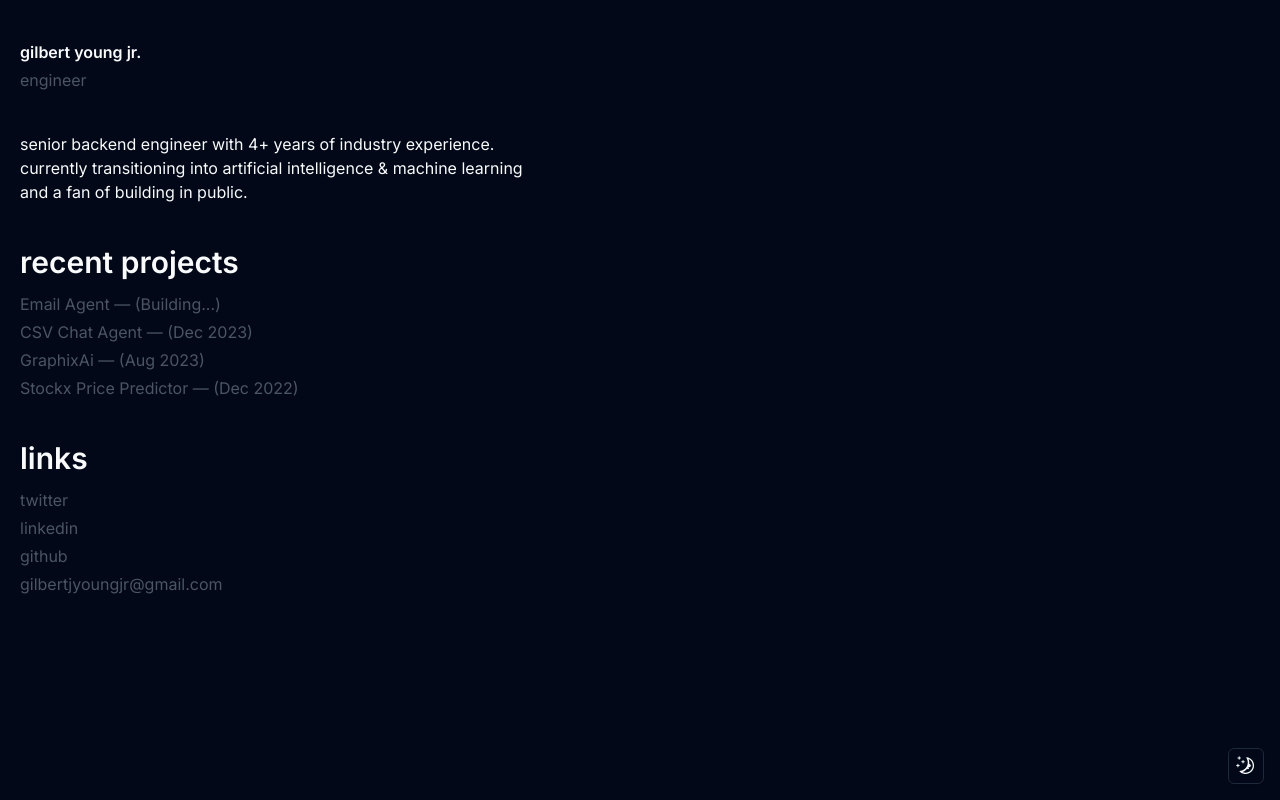
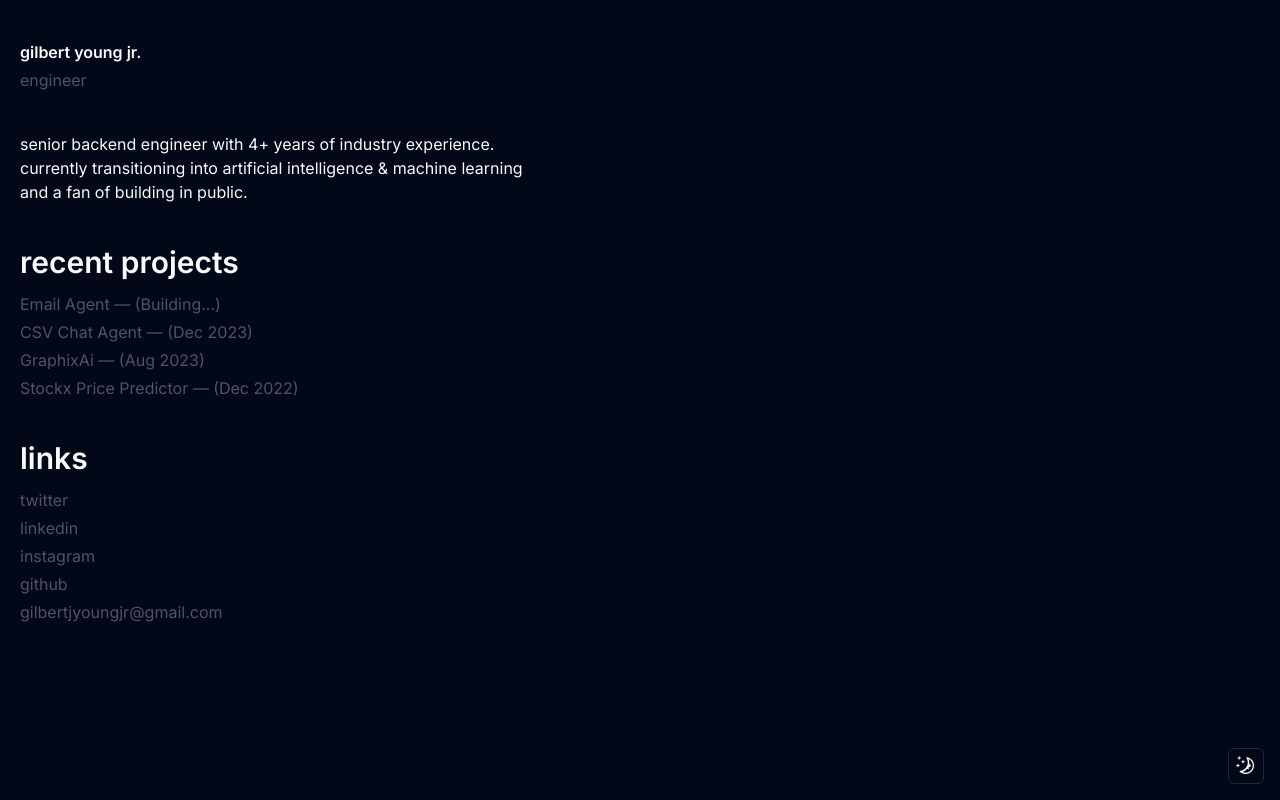
Before and after one commit to gjyoungjr/portfolio, a Next.js app: page / in a window 1280 px wide. Built offline with nearby package versions, Linux system fonts and the light colour scheme.

Commit message:
add insta social link

```diff
--- a/app/page.tsx
+++ b/app/page.tsx
@@ -43,6 +43,10 @@ const socialLinks: SectionProps = {
       url: "https://www.linkedin.com/in/gjyoungjr/",
     },
     {
+      title: "instagram",
+      url: "https://www.instagram.com/gjyoungjr/",
+    },
+    {
       title: "github",
       url: "https://github.com/gjyoungjr",
     },
```
